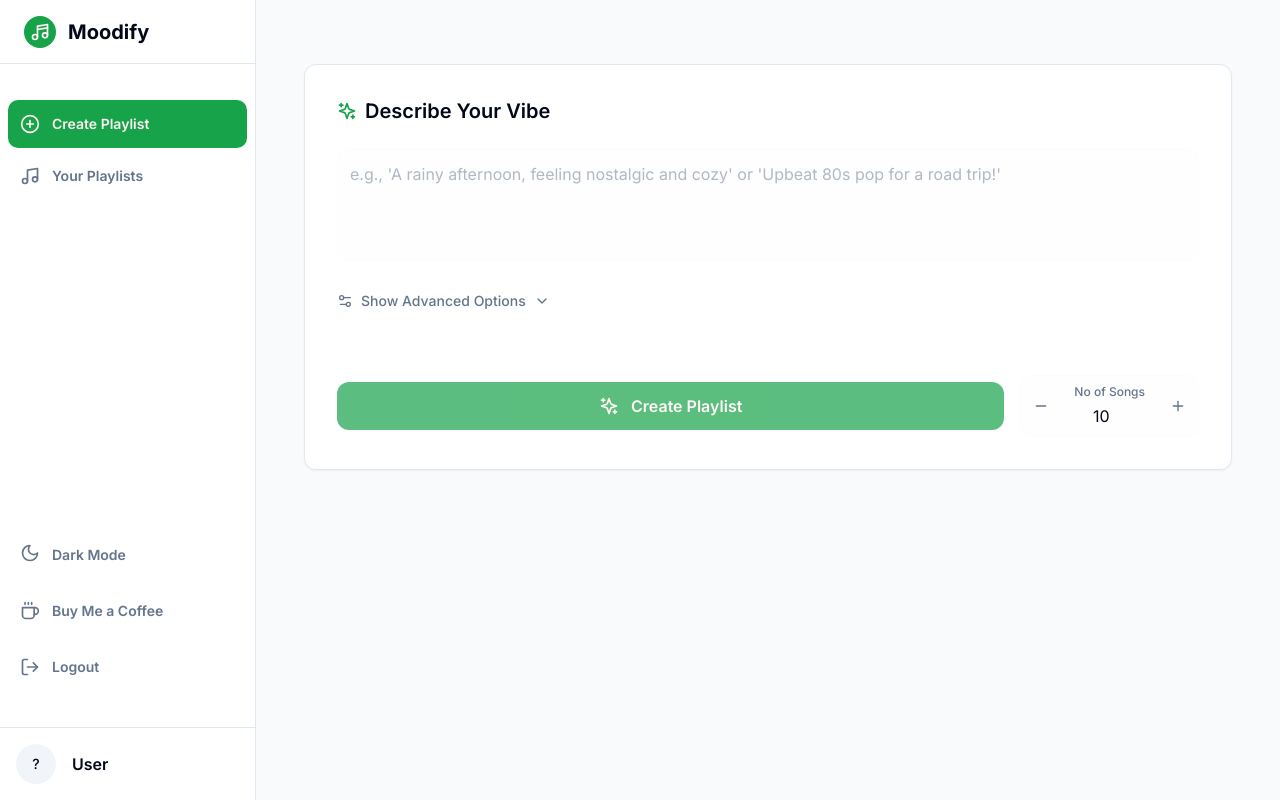
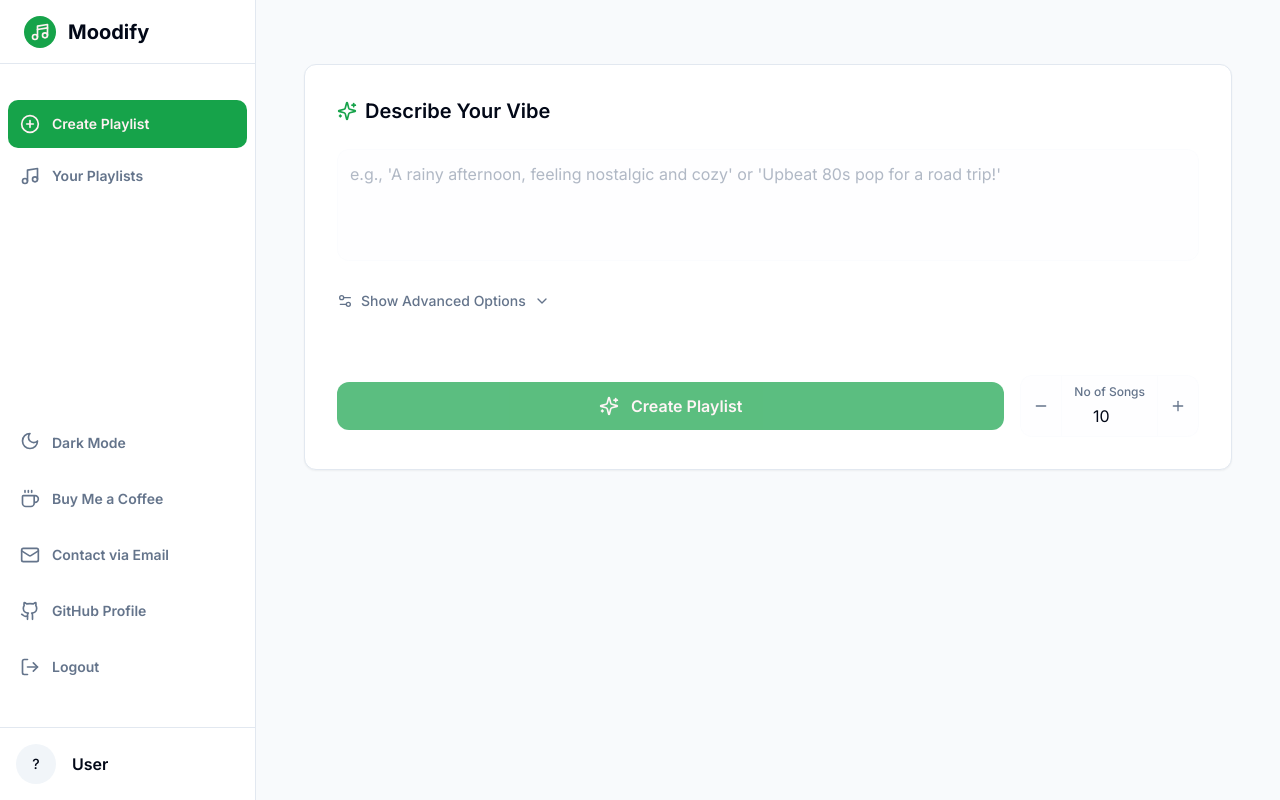
Before and after one commit to sayan404/Moodify, a Next.js app: page /dashboard/create in a window 1280 px wide. Built offline with nearby package versions, Linux system fonts and the light colour scheme; no server answers.

Commit message:
build fix

```diff
--- a/src/components/dashboard/Sidebar.tsx
+++ b/src/components/dashboard/Sidebar.tsx
@@ -4,7 +4,7 @@ import Link from "next/link";
 import { usePathname, useRouter } from "next/navigation";
 import { useSession, signOut } from "next-auth/react";
 import { useTheme } from "../providers/ThemeProvider";
-import { Home, PlusCircle, Music, Moon, Sun, X, Music4, Coffee, LogOut } from "lucide-react";
+import { Home, PlusCircle, Music, Moon, Sun, X, Music4, Coffee, LogOut, Mail, Github } from "lucide-react";
 import { Fragment } from "react";
 
 interface SidebarProps {
@@ -96,6 +96,24 @@ export default function Sidebar({ sidebarOpen, setSidebarOpen }: SidebarProps) {
               <Coffee className="h-5 w-5" />
               <span>Buy Me a Coffee</span>
             </a>
+            <a
+              href="mailto:sayanmajumder0002@gmail.com"
+              target="_blank"
+              rel="noopener noreferrer"
+              className="group -mx-2 flex w-full items-center gap-x-3 rounded-md p-3 text-sm font-semibold leading-6 text-muted-foreground hover:bg-primary/10 hover:text-primary transition-colors"
+            >
+              <Mail className="h-5 w-5" />
+              <span>Contact via Email</span>
+            </a>
+            <a
+              href="https://github.com/sayan404"
+              target="_blank"
+              rel="noopener noreferrer"
+              className="group -mx-2 flex w-full items-center gap-x-3 rounded-md p-3 text-sm font-semibold leading-6 text-muted-foreground hover:bg-primary/10 hover:text-primary transition-colors"
+            >
+              <Github className="h-5 w-5" />
+              <span>GitHub Profile</span>
+            </a>
             <button
               onClick={handleLogout}
               className="group -mx-2 flex w-full items-center gap-x-3 rounded-md p-3 text-sm font-semibold leading-6 text-muted-foreground hover:bg-destructive/10 hover:text-destructive transition-colors"
--- a/src/components/ui/alert.tsx
+++ b/src/components/ui/alert.tsx
@@ -1,6 +1,6 @@
 import * as React from "react"
 import { cva, type VariantProps } from "class-variance-authority"
-import { cn } from "@/lib/utils"
+import { cn } from "../../lib/utils"
 
 const alertVariants = cva(
   "relative w-full rounded-lg border p-4",
```
Also changed, not shown: package.json (+16 -17 lines).
